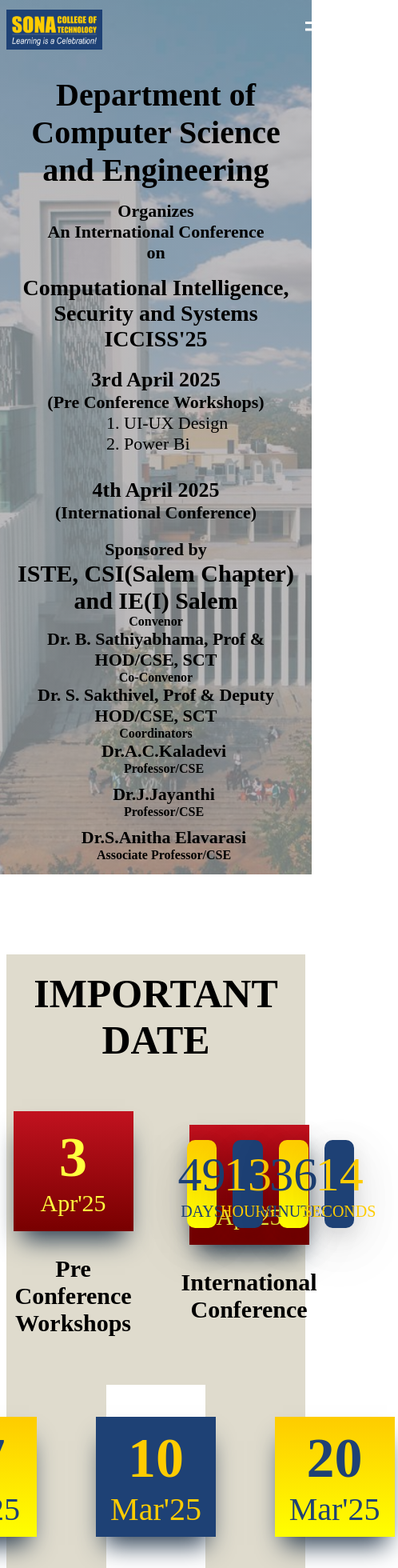
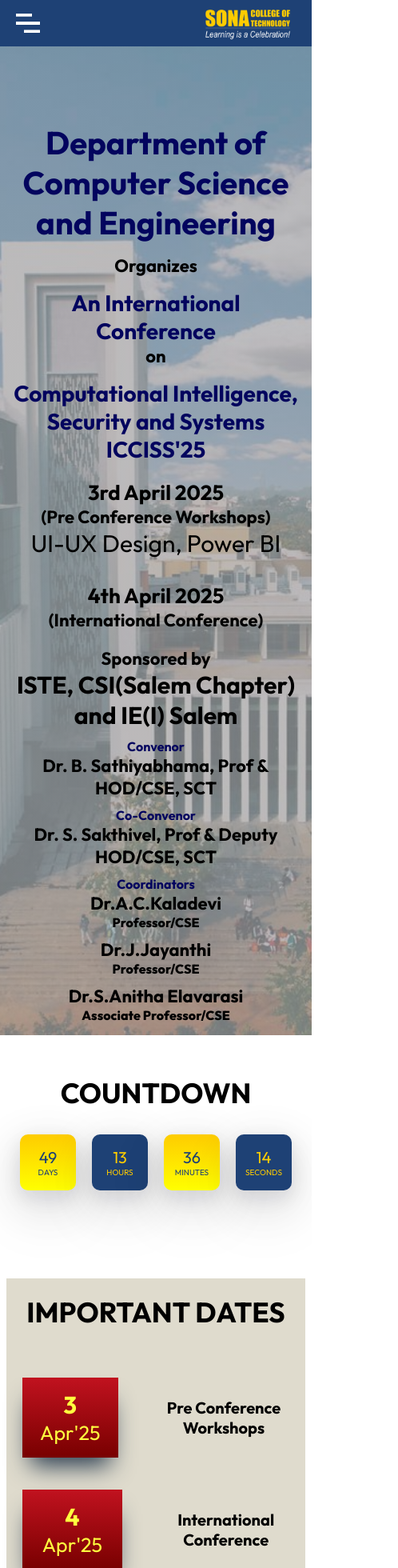
Before and after one commit to Gangadharan1512/icciss, a React (Vite) app: page / in a window 390 px wide. Shown: the top 1960 px of the page at 80% size, 498 px wide, since content can reach past the window. Built offline with nearby package versions, Linux system fonts and the light colour scheme.

Commit message:
sixth commit

```diff
--- a/src/App.jsx
+++ b/src/App.jsx
@@ -9,6 +9,7 @@
 import Registrations from './Components/Registrations/Registrations'
 import Dates from './Components/Dates/Dates'
 import Contact from './Components/Contact/Contact'
+import Countdown from './Components/CountDown/Countdown'
 
 const App = () => {
   return (
@@ -16,6 +17,7 @@
       <Navbar />
       <Hero />
       <div className="container">
+        <Countdown />
         <Dates />
         <About />
         <Cfp />
--- a/src/Components/Committee/Committee.css
+++ b/src/Components/Committee/Committee.css
@@ -38,7 +38,7 @@
 
 
 .h{
-    margin-top: 70px;
+    margin-top: 40px;
     padding-left: 50px;
     padding-bottom: 20px;
     color: #1e4175;
@@ -118,6 +118,7 @@
     }
 
     .pat h1{
+        margin-top: 0px;
         font-size: 30px;
     }
 
@@ -144,7 +145,7 @@
     }
 
     .h{
-        margin-top: 40px;
+        margin-top: 20px;
         text-align: center;
         padding-left: 0px;
         font-size: 30px;
--- /dev/null
+++ b/src/Components/CountDown/Countdown.css
@@ -0,0 +1,82 @@
+.count{
+    margin-top: 30px;
+    padding-bottom: 30px;
+    display: flex;
+    flex-direction: column;
+    align-items: center;
+    justify-content: center;
+    text-align: center;
+    padding-top: 20px;
+}
+
+.count h2{
+    font-size: 35px;
+    padding-bottom: 30px;
+}
+
+.ctdn{
+    display: flex;
+    flex-direction: row;
+    gap: 20px;
+    width: 40%;
+    margin-bottom: 30px;
+}
+
+.box{
+    width: calc(100% / 4);
+    display: flex;
+    flex-direction: column;
+    align-items: center;
+    justify-content: center;
+    height: 110px;
+    background-color: #1e4175;
+    border-radius: 10px;
+    box-shadow: rgba(17, 17, 26, 0.1) 0px 8px 24px, rgba(17, 17, 26, 0.1) 0px 16px 56px, rgba(17, 17, 26, 0.1) 0px 24px 80px;
+}
+
+.value{
+    font-size: 60px;
+}
+
+.label{
+
+    font-size: 20px;
+}
+
+.wh{
+    background-image:linear-gradient(#fecc00, yellow);
+    color: #1e4175;
+}
+
+.bl{
+    background-color: #1e4175;
+    color: #fecc00;
+}
+
+
+/* media query */
+
+@media(max-width: 450px){
+
+    .count{
+        width: 100%;
+    }
+
+    .ctdn{
+        width: 100%;
+        align-items: center;
+        justify-content: center;
+    }
+    .box{
+        width: 70px;
+        height: 70px;
+    }
+
+    .value{
+        font-size: 20px;
+    }
+
+    .label{
+        font-size: 10px;
+    }
+}
--- /dev/null
+++ b/src/Components/CountDown/Countdown.jsx
@@ -0,0 +1,69 @@
+/* eslint-disable no-unused-vars */
+import React ,{ useState, useEffect } from 'react'
+import './Countdown.css'
+
+
+const countTarget = new Date("2025-04-03T23:59:59");
+
+const getTimeLeft = () => {
+  const totalTimeLeft = countTarget - new Date();
+  const days = Math.floor(totalTimeLeft / (1000 * 60 * 60 * 24));
+  const hours = Math.floor((totalTimeLeft / (1000 * 60 * 60)) % 24);
+  const minutes = Math.floor((totalTimeLeft / (1000 * 60)) % 60);
+  const seconds = Math.floor((totalTimeLeft / 1000) % 60);
+  return { days, hours, minutes, seconds };
+};
+
+
+const Countdown = () => {
+
+    const [timeLeft, setTimeLeft] = useState(() => getTimeLeft());
+  useEffect(() => {
+    const timer = setInterval(() => {
+      setTimeLeft(getTimeLeft());
+    }, 1000);
+
+    return () => {
+      clearInterval(timer);
+    };
+  });
+
+
+  return (
+    <div className='count'>
+        <h2>COUNTDOWN</h2>
+        <div className="ctdn">
+          <div className="box wh">
+            <div className="value">
+              <span>{timeLeft.days}</span>
+            </div>
+            <span className="label">{"DAYS"}</span>
+          </div>
+
+          <div className="box bl">
+            <div className="value">
+              <span>{timeLeft.hours}</span>
+            </div>
+            <span className="label">{"HOURS"}</span>
+          </div>
+
+          <div className="box wh">
+            <div className="value">
+              <span>{timeLeft.minutes}</span>
+            </div>
+            <span className="label">{"MINUTES"}</span>
+          </div>
+
+          <div className="box bl">
+            <div className="value">
+              <span>{timeLeft.seconds}</span>
+            </div>
+            <span className="label">{"SECONDS"}</span>
+          </div>
+        </div>
+
+    </div>
+  )
+}
+
+export default Countdown
--- a/src/Components/Dates/Dates.css
+++ b/src/Components/Dates/Dates.css
@@ -1,5 +1,5 @@
 .dates{
-    margin-top: 100px;
+    margin-top: 50px;
     background-color: rgb(191,184,156, 0.5);
     padding-bottom: 30px;
     text-align: center;
@@ -11,16 +11,6 @@
     font-size: 50px;
 }
 
-
-
-
-.ctdn{
-    display: flex;
-    flex-direction: row;
-    gap: 20px;
-    width: 40%;
-    margin-bottom: 100px;
-}
 
 .topd
 {
@@ -85,42 +75,6 @@
     border-radius: 10px;
     box-shadow: rgba(17, 17, 26, 0.1) 0px 8px 24px, rgba(17, 17, 26, 0.1) 0px 16px 56px, rgba(17, 17, 26, 0.1) 0px 24px 80px;
 }
-
-.value{
-    font-size: 60px;
-}
-
-.label{
-
-    font-size: 20px;
-}
-
-.wh{
-    background-image:linear-gradient(#fecc00, yellow);
-    color: #1e4175;
-}
-
-.bl{
-    background-color: #1e4175;
-    color: #fecc00;
-}
-
-/* .a1{
-    background-image: linear-gradient(to bottom right, #f94144, #f8961e);
-}
-
-.a2{
-    background-image: linear-gradient(to right, #f8961e, #f9c74f);
-}
-
-.a3{
-    background-image: linear-gradient(to right, #f9c74f, #43aa8b);
-}
-
-.a4{
-    background-image: linear-gradient(to right, #43aa8b, #577590);
-} */
-
 
 
 .impdt{
@@ -192,3 +146,102 @@
 .b2 h3{
     font-size: 70px;
 }
+
+
+/* media query */
+
+@media(max-width:450px)
+{
+    .dates h1{
+        font-size: 35px;
+    }
+    .confd
+{
+    display: flex;
+    flex-direction: column;
+    width: 100%;
+    align-items: left;
+    justify-content: left;
+    gap: 40px;
+}
+
+    .condt{
+    display: flex;
+    flex-direction: row;
+    gap: 30px;
+    width: 100%;
+    justify-content: center;
+    align-items: center;
+    }
+
+    .conb{
+        margin-left: 10px;
+        width: 40%;
+        height: 100px;
+    }
+
+    .conb h3{
+        font-size: 30px;
+    }
+
+    .conb p{
+        font-size: 25px;
+    }
+
+    .condt h4{
+        font-size: 20px;
+    }
+
+    .impdt{
+        padding-top: 60px;
+        padding-bottom: 30px;
+        display: flex;
+        flex-direction: column;
+        justify-content: center;
+        width: 100%;
+        gap: 0px;
+    }
+
+    .dt{
+        width: 100%;
+        display: flex;
+        flex-direction: row;
+        align-items: center;
+        padding: 10px 0px;
+        gap: 20px;
+    }
+
+    .b{
+        margin-left: 20px;
+        width: 40%;
+        height: 100px;
+    }
+
+    .b h3{
+        font-size: 30px;
+    }
+
+    .b p{
+        font-size: 25px;
+    }
+
+    .b2{
+        margin-left: 20px;
+        width: 40%;
+        height: 100px;
+    }
+
+    .b2 h3{
+        font-size: 30px;
+    }
+
+    .b2 p{
+        font-size: 25px;
+    }
+
+    .dt h4{
+        margin-top: 0px;
+        text-align: center;
+        font-size: 18px;
+    }
+}
--- a/src/Components/Dates/Dates.jsx
+++ b/src/Components/Dates/Dates.jsx
@@ -4,32 +4,12 @@
 import React, { useState, useEffect } from "react";
 import "./Dates.css";
 
-const countTarget = new Date("2025-04-03T23:59:59");
-
-const getTimeLeft = () => {
-  const totalTimeLeft = countTarget - new Date();
-  const days = Math.floor(totalTimeLeft / (1000 * 60 * 60 * 24));
-  const hours = Math.floor((totalTimeLeft / (1000 * 60 * 60)) % 24);
-  const minutes = Math.floor((totalTimeLeft / (1000 * 60)) % 60);
-  const seconds = Math.floor((totalTimeLeft / 1000) % 60);
-  return { days, hours, minutes, seconds };
-};
 
 const Dates = () => {
-  const [timeLeft, setTimeLeft] = useState(() => getTimeLeft());
-  useEffect(() => {
-    const timer = setInterval(() => {
-      setTimeLeft(getTimeLeft());
-    }, 1000);
-
-    return () => {
-      clearInterval(timer);
-    };
-  });
 
   return (
     <div className="dates">
-      <h1>IMPORTANT DATE</h1>
+      <h1>IMPORTANT DATES</h1>
       <div className="topd">
         <div className="confd">
           <div className="condt">
@@ -49,36 +29,7 @@
             <h4>International Conference</h4>
           </div>
         </div>
-        <div className="ctdn">
-          <div className="box wh">
-            <div className="value">
-              <span>{timeLeft.days}</span>
-            </div>
-            <span className="label">{"DAYS"}</span>
-          </div>
-
-          <div className="box bl">
-            <div className="value">
-              <span>{timeLeft.hours}</span>
-            </div>
-            <span className="label">{"HOURS"}</span>
-          </div>
-
-          <div className="box wh">
-            <div className="value">
-              <span>{timeLeft.minutes}</span>
-            </div>
-            <span className="label">{"MINUTES"}</span>
-          </div>
-
-          <div className="box bl">
-            <div className="value">
-              <span>{timeLeft.seconds}</span>
-            </div>
-            <span className="label">{"SECONDS"}</span>
-          </div>
-        </div>
-      </div>
+              </div>
 
       <div className="impdt">
         <div className="dt">
--- a/src/Components/Hero/Hero.css
+++ b/src/Components/Hero/Hero.css
@@ -24,6 +24,7 @@
 .top h1{
     font-size: 70px;
     padding-bottom: 30px;
+    color: #03045e;
 }
 
 .top h3{
@@ -31,7 +32,7 @@
 }
 
 .top h2{
-    padding-top: 30px;
+    color: #03045e;
     font-size: 40px;
 }
 
@@ -48,7 +49,7 @@
 .bullet
 {
     text-align: start;
-    padding-left: 100px;
+    padding-left: 20px;
 }
 
 
@@ -60,7 +61,7 @@
     font-size: 30px;
 }
 
-.mid ol{
+.mid p{
     font-size: 30px;
 }
 
@@ -74,7 +75,10 @@
 }
 
 .bottom h4{
-    font-size: 20px;
+    color: #03045e;
+    font-weight: bolder;
+    padding-top: 10px;
+    font-size: 25px;
 }
 
 
@@ -219,14 +223,15 @@
     }
 
     .bullet {
-        padding-left: 120px; /* Adjust padding for proper alignment */
+        text-align: center;
+        padding-left: 0px;/* Adjust padding for proper alignment */
     }
 
     .m { /* Reduce spacing further */
         font-size: 16px;
         text-align: center;
         flex-direction: column;
-        padding-left: 20px;
+        padding-left: 0px;
         gap: 10px; /* Stack elements */
     }
 }
--- a/src/Components/Hero/Hero.jsx
+++ b/src/Components/Hero/Hero.jsx
@@ -11,7 +11,7 @@
         <div className="top">
           <h1>Department of Computer Science and Engineering</h1>
           <h3>Organizes</h3>
-          <h3>An International Conference</h3>
+          <h2>An International Conference</h2>
           <h3>on</h3>
           <h2>Computational Intelligence, Security and Systems <br />ICCISS'25</h2>
         </div>
@@ -21,10 +21,10 @@
             <h3>3rd April 2025</h3>
             <h4>(Pre Conference Workshops)</h4>
             <div className="bullet">
-            <ol>
-              <li>UI-UX Design</li>
-              <li>Power Bi</li>
-            </ol></div>
+            <p>
+              UI-UX Design,
+              Power BI
+            </p></div>
           </div>
           <div className="right">
             <h3>4th April 2025</h3>
--- a/src/Components/Navbar/Navbar.css
+++ b/src/Components/Navbar/Navbar.css
@@ -1,130 +1,92 @@
-nav{
+nav {
     width: 100%;
-    /* background-color: #1e4175 ; */
     color: #fefefe;
     padding: 4px 0;
-    position: fixed;
     top: 0;
     left: 0;
     display: flex;
     align-items: center;
     justify-content: space-between;
-    z-index: 10;
+    z-index: 1000; /* Ensure navbar stays on top */
+    background-color: #1e4175;
 }
 
-.logo
-{
+.logo {
     width: 180px;
     height: 80px;
 }
 
-nav ul li{
+nav ul {
+    list-style: none;
+    display: flex;
+}
+
+nav ul li {
     display: inline-block;
-    list-style: none;
     margin: 5px 15px;
-    font-size: 25px;
-    width: auto;
+    font-size: 20px;
     cursor: pointer;
 }
 
-.dark-nav{
-    background-color: #1e4175;
-    transition: 0.2s;
-}
-
-nav ul li:hover{
-    transform: scale(1.20);
+nav ul li:hover {
+    transform: scale(1.10);
     transition: 0.2s;
     color: #fecc00;
 }
 
-.menuicon{
+/* Menu Icon (Hidden by default) */
+.menuicon {
     display: none;
+    width: 30px;
+    cursor: pointer;
 }
 
+/* Mobile Menu */
+@media (max-width: 840px) {
+    nav ul {
+        position: fixed;
+        top: 0;
+        left: -100%; /* Initially hidden */
+        height: 100vh;
+        width: 200px;
+        background-color: #1e4175;
+        flex-direction: column;
+        padding-top: 60px;
+        transition: 0.5s ease-in-out;
+        z-index: 1000;
+    }
 
+    .containers{
+        gap: 10px;
+    }
 
-/* media query */
-@media (max-width: 1000px)
-{
     .logo{
+        margin-right: 20px;
         width: 120px;
         height: 50px;
     }
 
-    nav ul li {
-        margin: 10px 15px;
-    }
-}
-
-@media (max-width: 840px)
-{
-    nav  {
-        padding: 15px 0;
-        width: 60%;
+    .menuicon{
+        margin-left: 20px;
     }
 
-    nav ul{
-        position: fixed;
-        top: 0;
-        right: 0;
-        bottom: 0;
-        background-color: #1e4175;
-        z-index: -1;
-        width: 200px;
-        padding: 10px;
-        transition: 0.5s;
-    }
-
-    nav ul li{
-        display: block;
-        margin: 25px 40px;
-    }
-
-    .menuicon{
-        display: block;
-        width: 30px;
-        cursor: pointer;
-    }
-
-    .hide-mobile-menu{
-        right: -200px;
-    }
-}
-
-@media (max-width: 450px) {
-    nav {
-        position: fixed;
-        width: 415px;
-        padding: 12px 0;/* Slightly reduced padding */
-    }
-
-    nav ul {
-        position: fixed;
-        top: 0;
-        left: 0;
-        background-color: #1e4175;
-        z-index: 1000; /* Ensure visibility */
-        width: 180px; /* Slightly increased width for better spacing */
-        padding: 10px 0;
-        transform: translateX(0);
-        transition: 0.5s;
+    .nav{
+        width: 60%;
     }
 
     nav ul li {
         display: block;
-        margin: 18px 25px; /* Adjusted margin for better layout */
-        font-size: 20px; /* Increased for readability */
+        text-align: left;
+        margin: 20px;
+        font-size: 18px;
     }
 
     .menuicon {
         display: block;
-        width: 25px; /* Slightly larger for easier interaction */
-        cursor: pointer;
     }
 
     /* When menu is open */
-    .hide-mobile-menu {
-        transform: translateX(-100%)
+    .mobile-menu-open {
+        left: 0;
     }
 }
--- a/src/Components/Navbar/Navbar.jsx
+++ b/src/Components/Navbar/Navbar.jsx
@@ -7,33 +7,37 @@
 
 const Navbar = () => {
   const [sticky, setSticky] = useState(false);
+  const [mobileMenu, setMobileMenu] = useState(false);
 
+  // Sticky Navbar on Scroll
   useEffect(() => {
-    window.addEventListener("scroll", () => {
-      window.scrollY > 50 ? setSticky(true) : setSticky(false);
-    });
+    const handleScroll = () => {
+      setSticky(window.scrollY > 50);
+    };
+    window.addEventListener("scroll", handleScroll);
+    return () => window.removeEventListener("scroll", handleScroll);
   }, []);
 
-  const [mobileMenu, setMobileMenu] = useState(false);
-
+  // Toggle Mobile Menu
   const toggleMenu = () => {
-    mobileMenu ? setMobileMenu(false) : setMobileMenu(true)
-  }
+    setMobileMenu(!mobileMenu);
+  };
 
   return (
-    <nav className={`container ${sticky? 'dark-nav' : ''}`}>
-      <img src={logo} alt="" className="logo" />
-      <ul className={mobileMenu?'':'hide-mobile-menu'}>
-        <li><Link to="hero" smooth={true} offset={-100} duration={700}>Home</Link></li>
-        <li><Link to="about" smooth={true} offset={-100} duration={700}>About</Link></li>
-        <li><Link to="dates" smooth={true} offset={-100} duration={700}>Conference</Link></li>
-        <li><Link to="cfp" smooth={true} offset={-100} duration={700}>Call For Papers</Link></li>
-        <li><Link to="pub" smooth={true} offset={-100} duration={700}>Publications</Link></li>
-        <li><Link to="reg" smooth={true} offset={-100} duration={700}>Registrations</Link></li>
-        <li><Link to="committee" smooth={true} offset={-100} duration={700}>Committee</Link></li>
-        <li><Link to="contact" smooth={true} offset={-100} duration={700}>Contact Us</Link></li>
+    <nav className={`containers ${sticky ? "dark-nav" : ""}`}>
+      <img src={menuicon} alt="menu" className="menuicon" onClick={toggleMenu} />
+      <img src={logo} alt="logo" className="logo" />
+
+      <ul className={mobileMenu ? "mobile-menu-open" : ""}>
+        <li><Link to="hero" smooth={true} offset={-100} duration={700} onClick={toggleMenu}>Home</Link></li>
+        <li><Link to="about" smooth={true} offset={-100} duration={700} onClick={toggleMenu}>About</Link></li>
+        <li><Link to="dates" smooth={true} offset={-100} duration={700} onClick={toggleMenu}>Conference</Link></li>
+        <li><Link to="cfp" smooth={true} offset={-100} duration={700} onClick={toggleMenu}>Call For Papers</Link></li>
+        <li><Link to="pub" smooth={true} offset={-100} duration={700} onClick={toggleMenu}>Publications</Link></li>
+        <li><Link to="reg" smooth={true} offset={-100} duration={700} onClick={toggleMenu}>Registrations</Link></li>
+        <li><Link to="committee" smooth={true} offset={-100} duration={700} onClick={toggleMenu}>Committee</Link></li>
+        <li><Link to="contact" smooth={true} offset={-100} duration={700} onClick={toggleMenu}>Contact Us</Link></li>
       </ul>
-      <img src={menuicon} alt="" className="menuicon" onClick={toggleMenu}/>
     </nav>
   );
 };
--- a/src/Components/Registrations/Registrations.jsx
+++ b/src/Components/Registrations/Registrations.jsx
@@ -112,7 +112,7 @@
           licensed plagiarism software.</p></li>
           <li><p>The plagiarism content should notexceed 10%. </p></li>
           <li><p>Any kind of self-plagiarism or plagiarism from thework(s) of others should be avoided in an article. If you use a
-          model/concept/figure/table/data/conclusive comment from a previously
+          model/ concept/ figure/ table/ data/ conclusive comment from a previously
           published work in your paper, you must properly cite the source work.</p></li>
           <li><p>If you are using any copyrighted material, a prior permission should
           be taken from the copyright holder.</p></li>
--- a/src/index.css
+++ b/src/index.css
@@ -1,7 +1,10 @@
+@import url('https://fonts.googleapis.com/css2?family=Outfit:wght@100..900&display=swap');
+
 *{
     margin: 0;
     padding: 0;
     box-sizing: border-box;
+    font-family: "Outfit", serif;
 }
 
 body{
```
